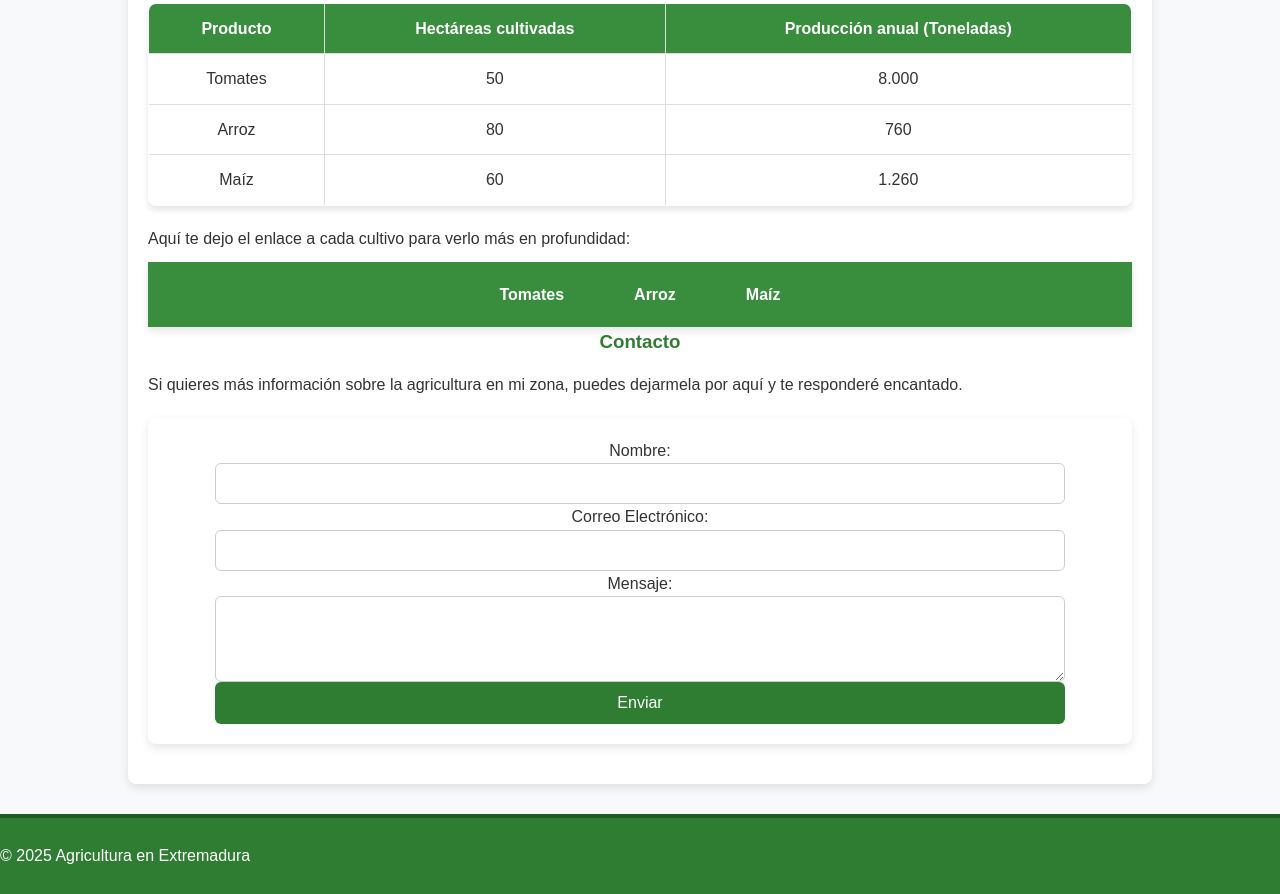
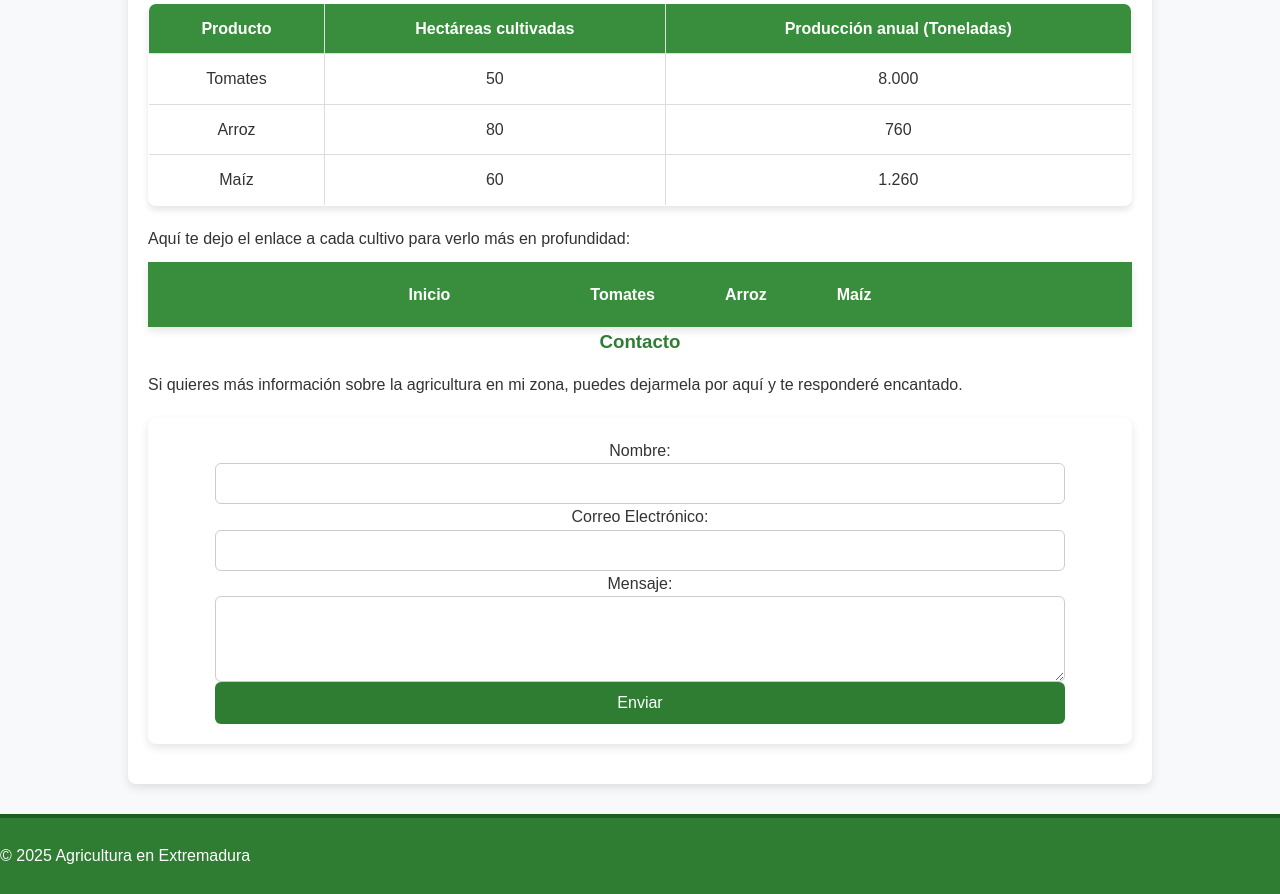
Before and after one commit to albertolorop44/p2, a plain HTML site: page index.html in a window 1280 px wide. Shown: the part 1176-2070 px from the top of the page. Drawn offline with Linux system fonts and the light colour scheme.

Commit message:
Update index.html

```diff
--- a/index.html
+++ b/index.html
@@ -57,6 +57,7 @@
 
         <p>Aquí te dejo el enlace a cada cultivo para verlo más en profundidad:</p>
         <nav>
+            <a href="index.html">Inicio<a>
             <a href="tomate.html">Tomates</a>
             <a href="arroz.html">Arroz</a>
             <a href="maiz.html">Maíz</a>
```
